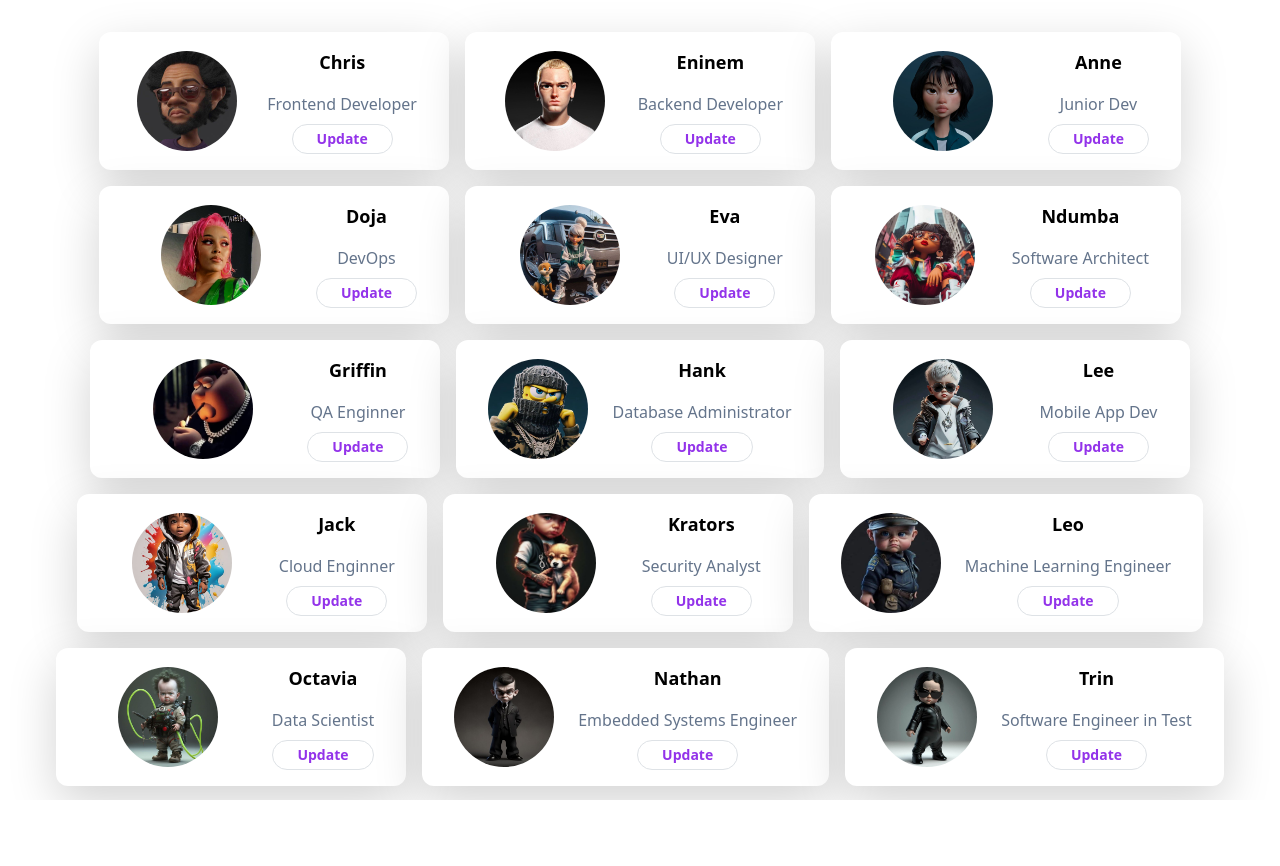
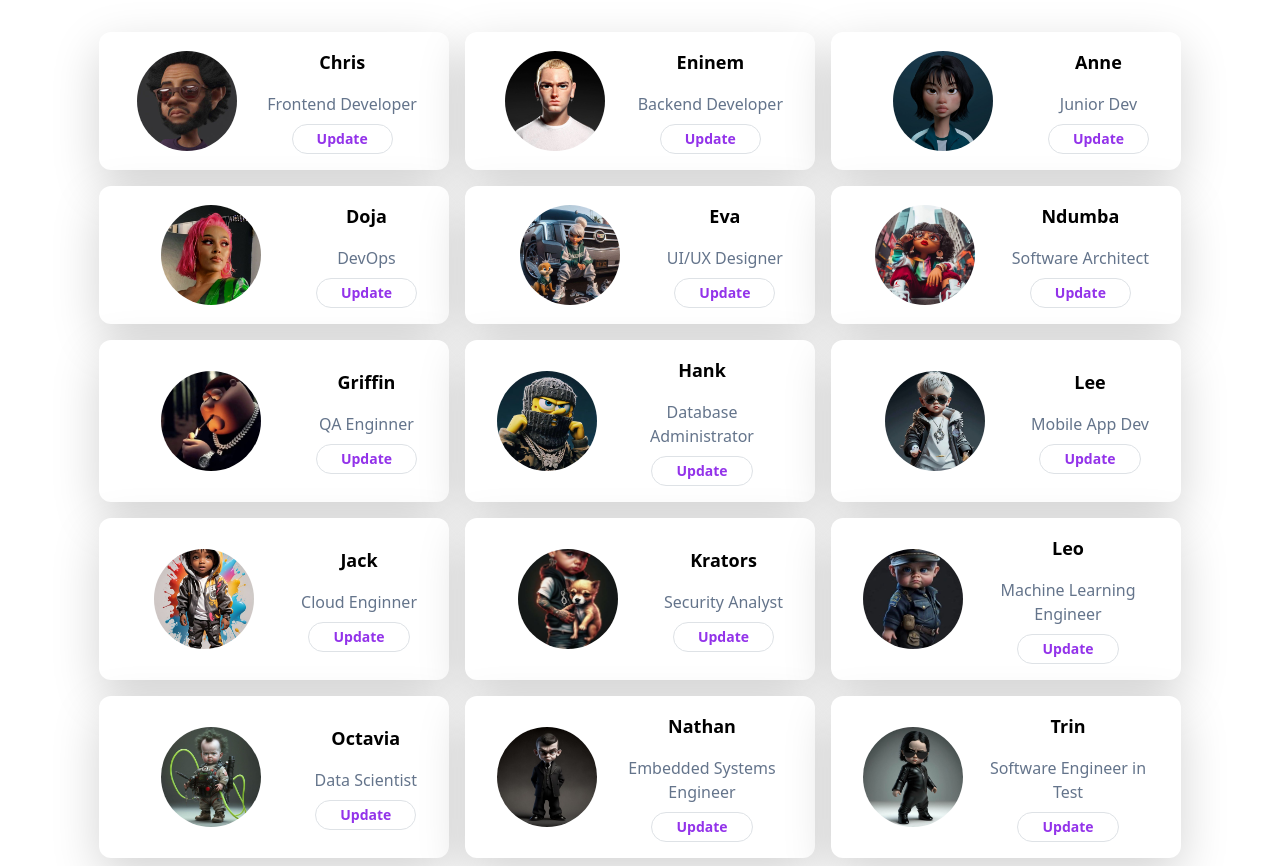
Before and after one commit to Uel-s/CodeForce-Hub, a React (Create React App) app: page / in a window 1280 px wide. Before the commit the page ends 800 px from the top, so only its background shows below. Built offline with nearby package versions, Linux system fonts and the light colour scheme.

Commit message:
corrected size  error

```diff
--- a/src/App.js
+++ b/src/App.js
@@ -42,7 +42,7 @@
   function updateEmployee(id, newName, newRole) {
     const updateEmployees = employees.map((employee) => {
       if (id === employee.id) {
-        return{...employee, name:newName, role:newRole};
+        return { ...employee, name: newName, role: newRole };
       }
       return employee;
     });
--- a/src/components/Employee.js
+++ b/src/components/Employee.js
@@ -3,7 +3,7 @@
 
 function Employee(props) {
   return (
-    <div className="min-w-[350px] max-w-[350] m-2 py-8 px-8  bg-white rounded-xl shadow-lg space-y-2 sm:py-4 sm:flex sm:items-center sm:space-y-0 sm:space-x-6">
+    <div className="min-w-[350px] max-w-[350px] m-2 py-8 px-8  bg-white rounded-xl shadow-lg space-y-2 sm:py-4 sm:flex sm:items-center sm:space-y-0 sm:space-x-6">
       <img
         className="object-cover rounded-full h-[100px] w-[100px] block mx-auto sm:mx-0 sm:shrink-0"
         src={props.img}
```
